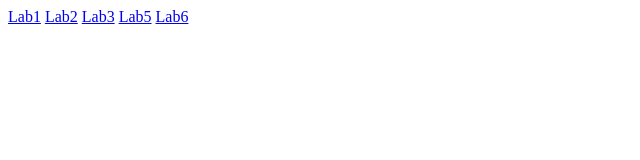
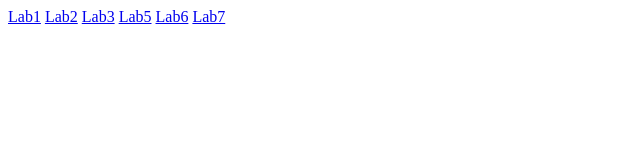
Before and after one commit to shv9v/Cpit405, a plain HTML site: page Labs/labs.html in a window 1280 px wide. Shown: the full height of the page, 0-640 px from the left. Drawn offline with Linux system fonts and the light colour scheme.

Commit message:
Add link to Lab7 in labs.html

```diff
--- a/Labs/labs.html
+++ b/Labs/labs.html
@@ -11,5 +11,6 @@
     <a href="lab3.html">Lab3</a>
     <a href="lab5.html">Lab5</a>
     <a href="lab6/index.html">Lab6</a>
+     <a href="lab7.html">Lab7</a>
 </body>
 </html>
```
